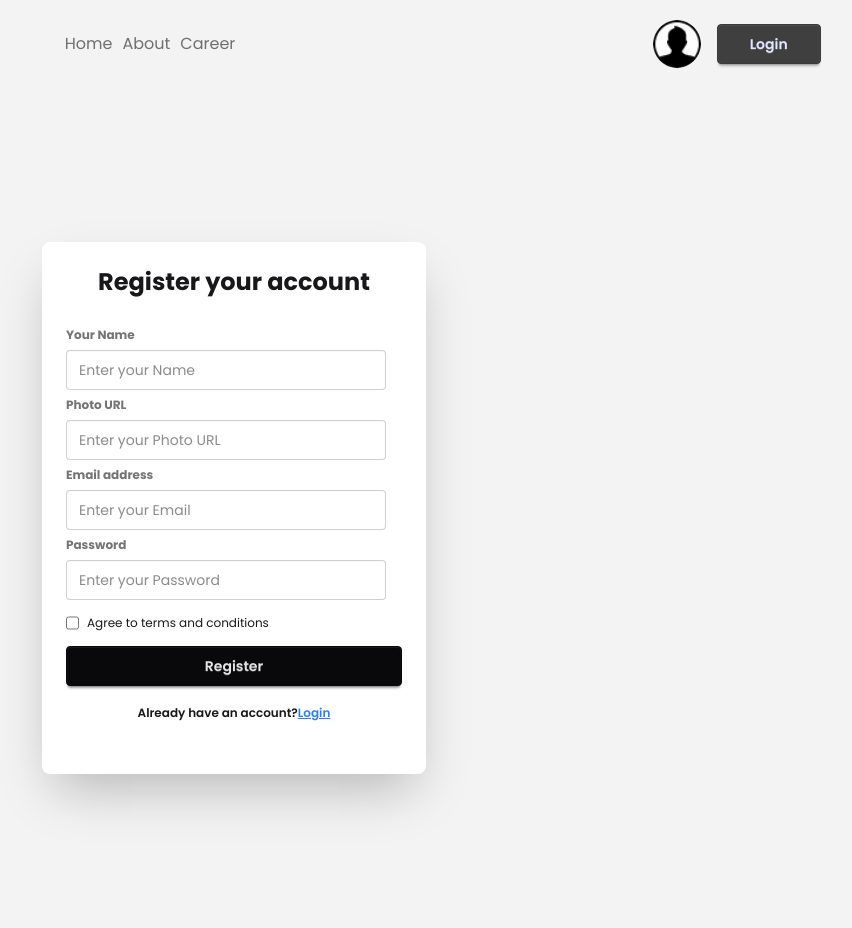
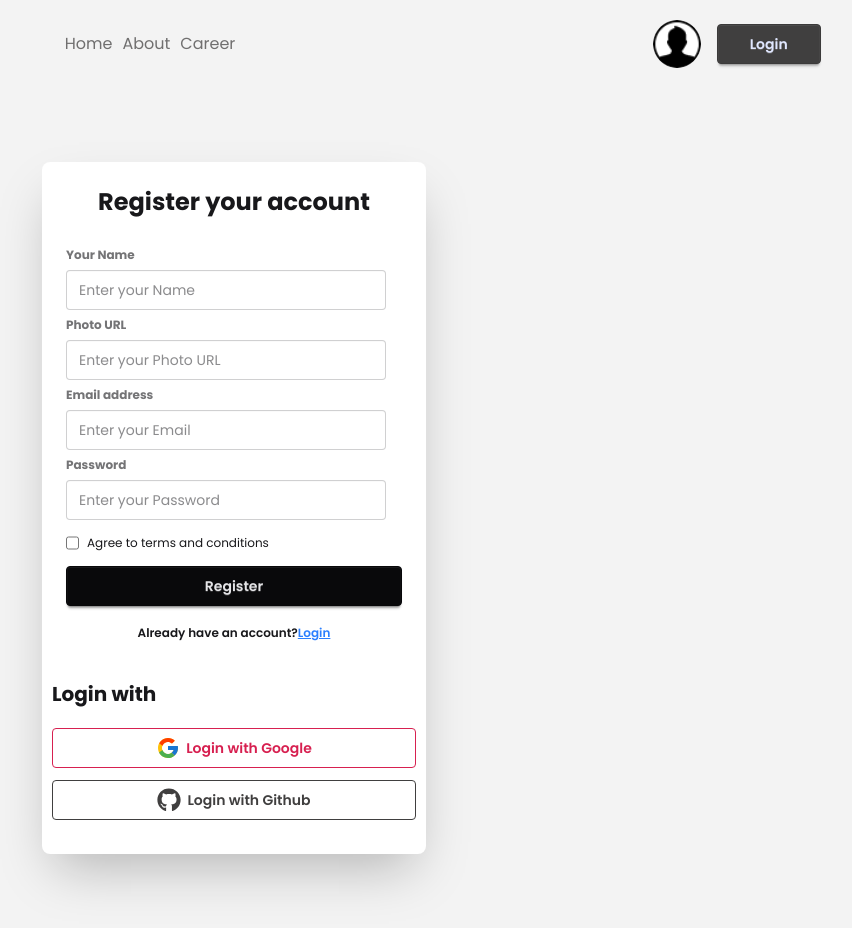
Before and after one commit to Sahruk-alam/dragon-news-paper-project, a React (Vite) app: page /auth/registration in a window 1280 px wide. Shown: the whole page, without its empty margins (406-1258 px from the left). Built offline with nearby package versions, Linux system fonts and the light colour scheme; no server answers.

Commit message:
redirect main page from  login register page

```diff
--- a/src/component/Navbar/SocialLogin.jsx
+++ b/src/component/Navbar/SocialLogin.jsx
@@ -2,6 +2,7 @@ import React, { use, useContext } from 'react';
 import { FaGithub } from 'react-icons/fa';
 import { FcGoogle } from 'react-icons/fc';
 import { AuthContext } from '../../provider/AuthProvider';
+import { Link } from 'react-router';
 const SocialLogin = () => {
      const {googleSign,user,githubSign,setUser}=useContext(AuthContext)
      const handleGoogleSign=()=>{
@@ -47,11 +48,11 @@ const SocialLogin = () => {
             <div className='space-y-3 mt-5'>
 
                 {
-                    user ? null : <button onClick={handleGoogleSign} className='btn btn-outline btn-secondary w-full'><FcGoogle size={24} />Login with Google</button>
+                    user ? null : <Link to="/" onClick={handleGoogleSign} className='btn btn-outline btn-secondary w-full'><FcGoogle size={24} />Login with Google</Link>
                 }
 
                 {
-                    user ? null : <button onClick={handleGithub} className='btn btn-outline btn-primary w-full'><FaGithub size={24} />Login with Github</button>
+                    user ? null : <Link to="/" onClick={handleGithub} className='btn btn-outline btn-primary w-full'><FaGithub size={24}  />Login with Github</Link>
                 }
 
             </div>
--- a/src/component/pages/Login.jsx
+++ b/src/component/pages/Login.jsx
@@ -1,12 +1,13 @@
 import React, { use, useRef, useState } from 'react';
 import { Link, Navigate, useLocation, useNavigate } from 'react-router';
 import { AuthContext } from '../../provider/AuthProvider';
+import SocialLogin from '../Navbar/SocialLogin';
 
 const Login = () => {
   const {signInUser, forgetPassword}=use(AuthContext)
   const emailRef=useRef();
   const location=useLocation();
-  // console.log(location);
+  // console.log(user);
   const navigate=useNavigate()
   const [error,setError]=useState('');
     const handleLogin=(event)=>{
@@ -25,7 +26,6 @@ const Login = () => {
         // console.log(result.user);
         event.target.reset();
         navigate(location?.state || '/')
-
 
 
       })
@@ -70,8 +70,14 @@ const Login = () => {
         </fieldset>
 
       </form>
+      <div className="p-2.5">
+        <SocialLogin></SocialLogin>
+      </div>
+
     </div>
-        </div>
+
+
+               </div>
     );
 };
 
--- a/src/component/pages/PrivateRRoute.jsx
+++ b/src/component/pages/PrivateRRoute.jsx
@@ -11,7 +11,7 @@ const PrivateRRoute = ({ children }) => {
         return <Loading></Loading>
     }
 
-     if(user && user?.email ){
+     if(user && user?.email || user?.displayName || user?.providerData?.uid){
          return children;
      }
 
--- a/src/component/pages/Registration.jsx
+++ b/src/component/pages/Registration.jsx
@@ -1,6 +1,7 @@
 import React, { use, useState } from "react";
 import { Link, useNavigate } from "react-router";
 import { AuthContext } from "../../provider/AuthProvider";
+import SocialLogin from "../Navbar/SocialLogin";
 
 const Registration = () => {
   const { createUser, setUser, updateUser } = use(AuthContext);
@@ -125,6 +126,9 @@ const Registration = () => {
             </p>
           </fieldset>
         </form>
+        <div className="p-2.5">
+        <SocialLogin></SocialLogin>
+      </div>
       </div>
     </div>
   );
--- a/src/route/Routes.jsx
+++ b/src/route/Routes.jsx
@@ -53,9 +53,10 @@ const router = createBrowserRouter([
   },
   {
     path:'/news-details/:id',
-    element:<PrivateRRoute>
-      <NewsDetails></NewsDetails>
-    </PrivateRRoute>,
+    element:
+    <PrivateRRoute>
+      <NewsDetails></NewsDetails>,
+     </PrivateRRoute>,
     loader:()=>fetch('/news.json'),
     hydrateFallbackElement:<Loading></Loading>
   }
```
